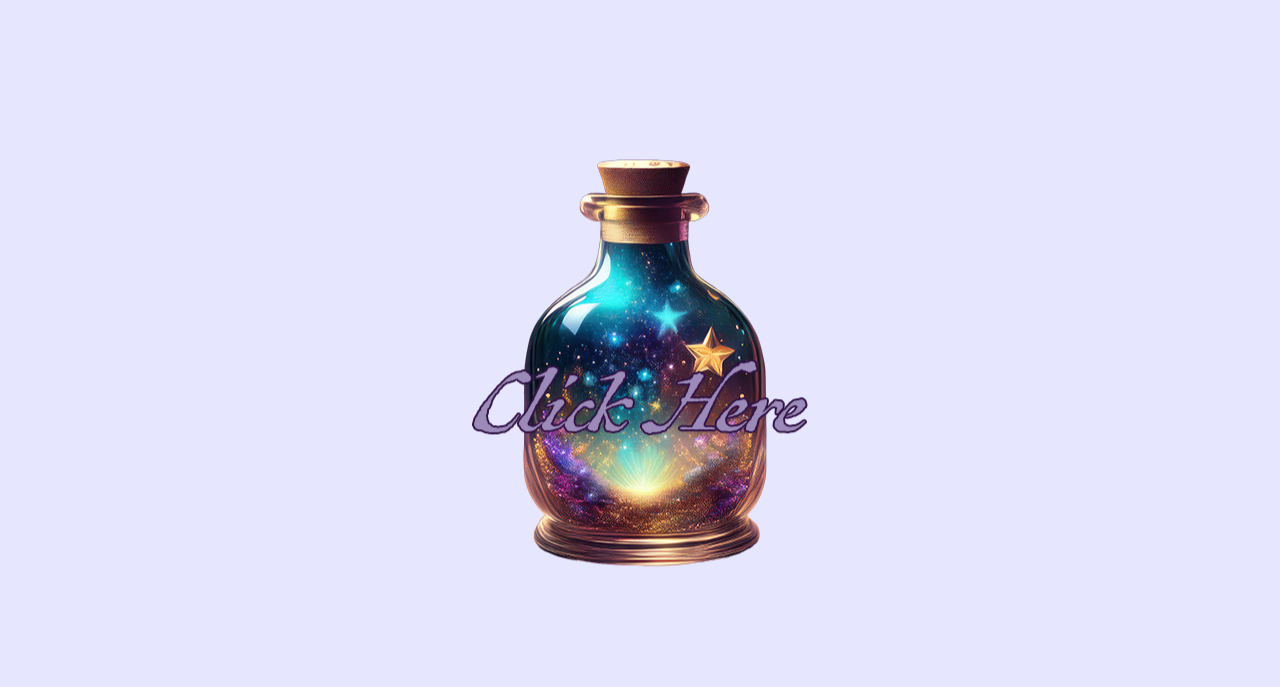
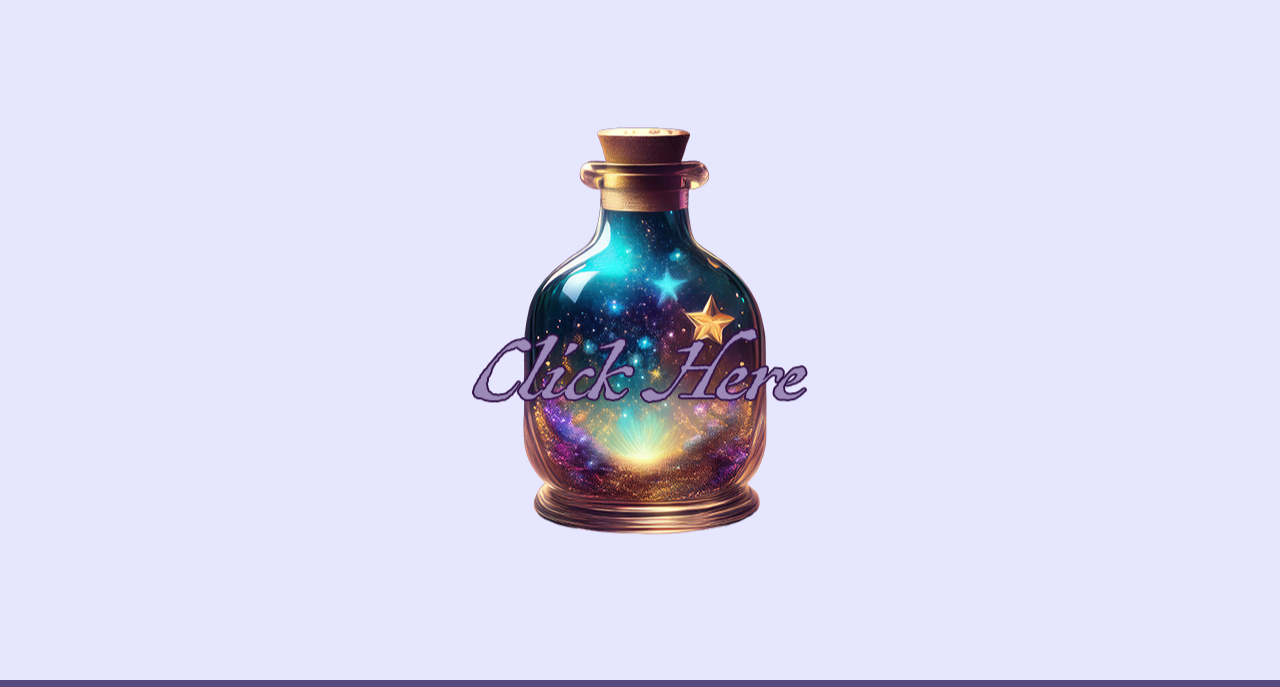
Before and after one commit to smilesandtea/mothers-day, a plain HTML site: page index.html in a window 1280 px wide. Shown: the top 687 px of the page. Drawn offline with nearby package versions, Linux system fonts and the light colour scheme; a web font is replaced by a local one.

Commit message:
Trying to fix footer bar

```diff
--- a/css/style.css
+++ b/css/style.css
@@ -8,7 +8,7 @@ body {
 }
 
 .container {
-    height: 93vh;
+    height: 85vh;
     display: flex;
     justify-content: center;
     align-items: center;
@@ -108,7 +108,3 @@ footer a {
         max-width: 200px;
     }
   }
-
-@media only screen and (max-width: 600px) {
-
-  }
```
